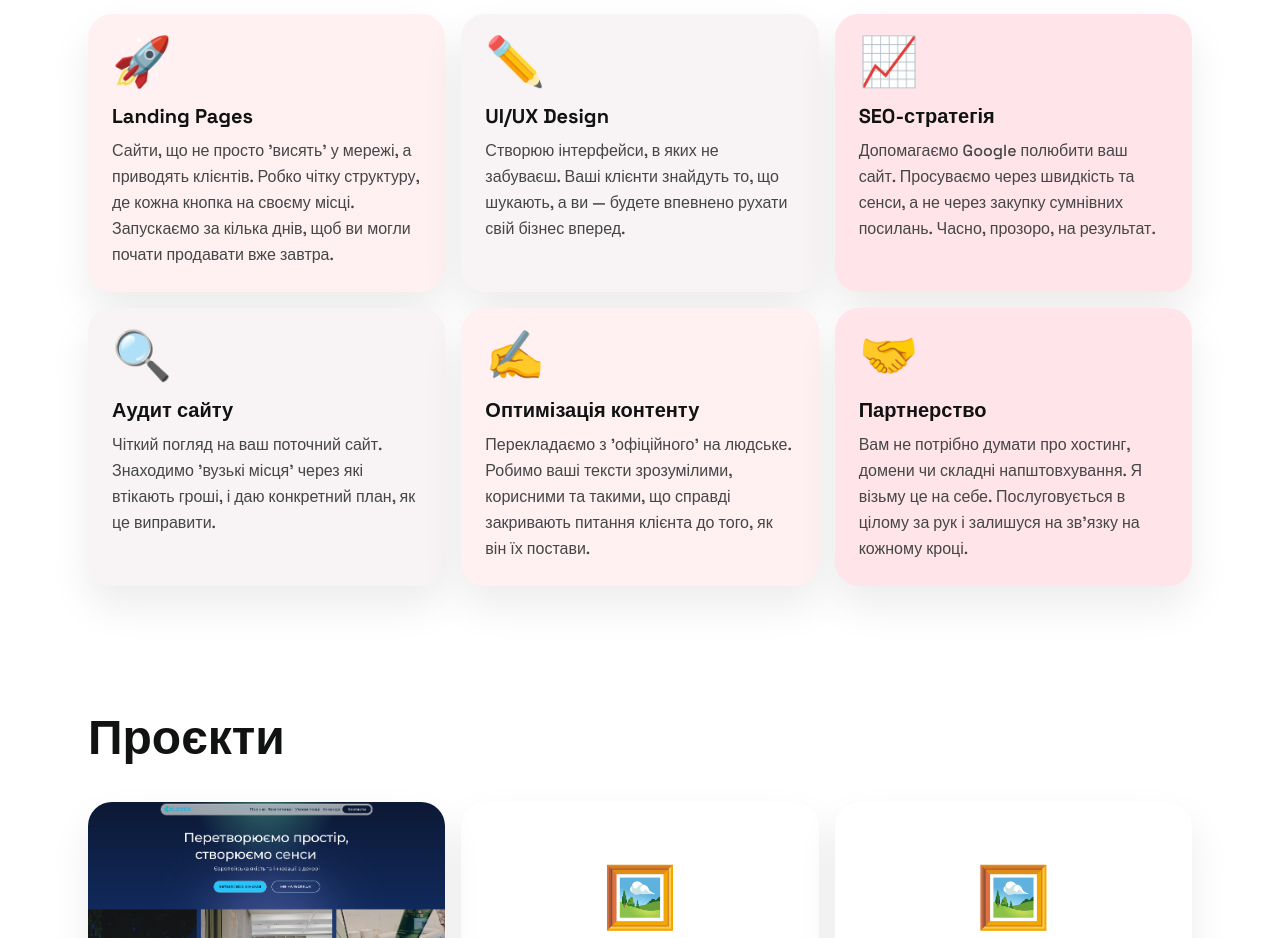
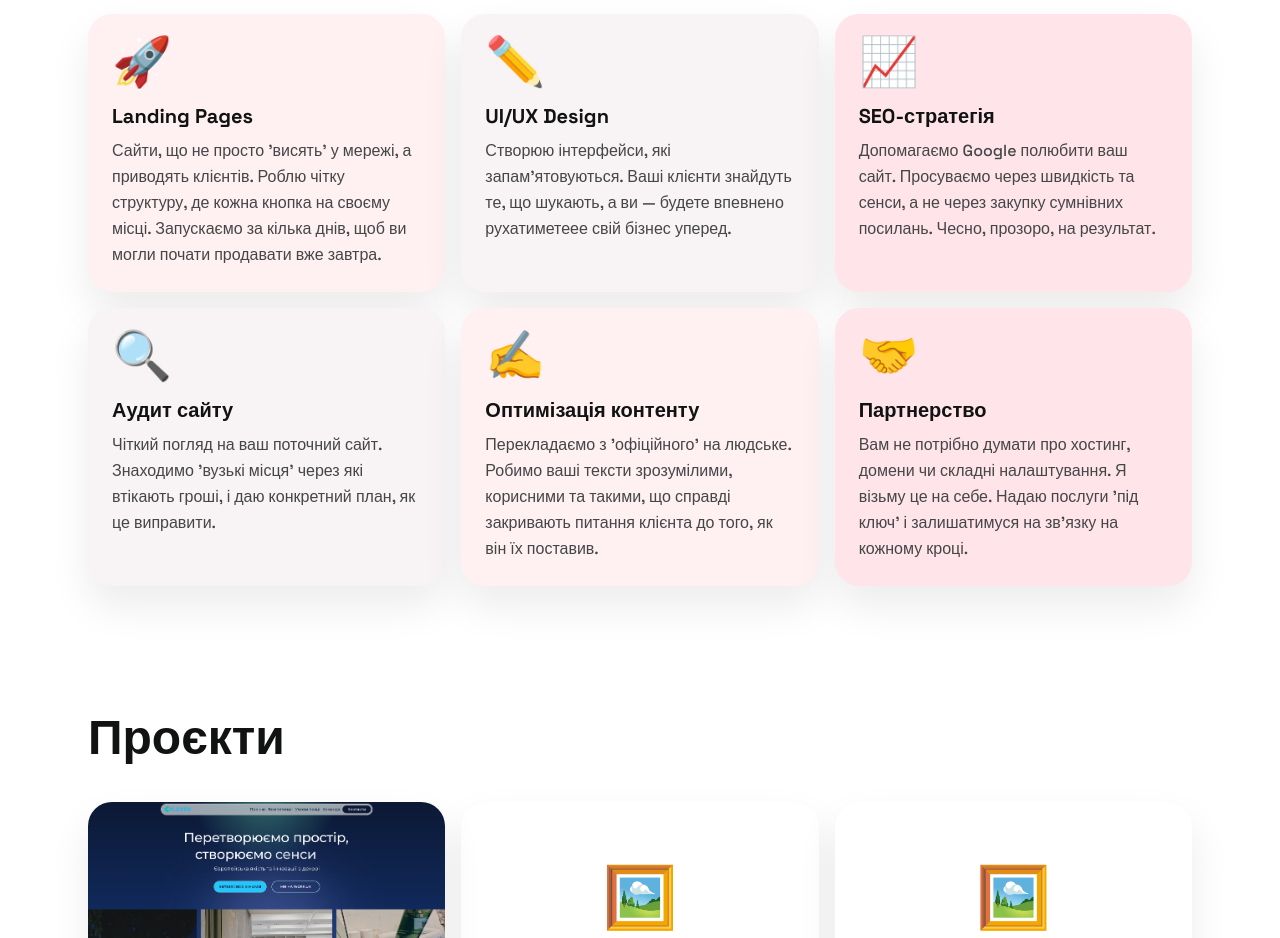
Before and after one commit to ratatoskodessa-boop/mysite, a Next.js app: page / in a window 1280 px wide. Shown: the part 1600-2538 px from the top of the page. Built offline with nearby package versions, Linux system fonts and the light colour scheme.

Commit message:
Fix typos in service descriptions

```diff
--- a/src/components/Services.tsx
+++ b/src/components/Services.tsx
@@ -8,19 +8,19 @@ const services = [
   {
     emoji: "🚀",
     title: "Landing Pages",
-    description: "Сайти, що не просто 'висять' у мережі, а приводять клієнтів. Робко чітку структуру, де кожна кнопка на своєму місці. Запускаємо за кілька днів, щоб ви могли почати продавати вже завтра.",
+    description: "Сайти, що не просто 'висять' у мережі, а приводять клієнтів. Роблю чітку структуру, де кожна кнопка на своєму місці. Запускаємо за кілька днів, щоб ви могли почати продавати вже завтра.",
     bg: "bg-[#fff0f2]",
   },
   {
     emoji: "✏️",
     title: "UI/UX Design",
-    description: "Створюю інтерфейси, в яких не забуваєш. Ваші клієнти знайдуть то, що шукають, а ви — будете впевнено рухати свій бізнес вперед.",
+    description: "Створюю інтерфейси, які запамʼятовуються. Ваші клієнти знайдуть те, що шукають, а ви — будете впевнено рухатиметеее свій бізнес уперед.",
     bg: "bg-[#f8f3f5]",
   },
   {
     emoji: "📈",
     title: "SEO-стратегія",
-    description: "Допомагаємо Google полюбити ваш сайт. Просуваємо через швидкість та сенси, а не через закупку сумнівних посилань. Часно, прозоро, на результат.",
+    description: "Допомагаємо Google полюбити ваш сайт. Просуваємо через швидкість та сенси, а не через закупку сумнівних посилань. Чесно, прозоро, на результат.",
     bg: "bg-[#ffe5ea]",
   },
   {
@@ -32,13 +32,13 @@ const services = [
   {
     emoji: "✍️",
     title: "Оптимізація контенту",
-    description: "Перекладаємо з 'офіційного' на людське. Робимо ваші тексти зрозумілими, корисними та такими, що справді закривають питання клієнта до того, як він їх постави.",
+    description: "Перекладаємо з 'офіційного' на людське. Робимо ваші тексти зрозумілими, корисними та такими, що справді закривають питання клієнта до того, як він їх поставив.",
     bg: "bg-[#fff0f2]",
   },
   {
     emoji: "🤝",
     title: "Партнерство",
-    description: "Вам не потрібно думати про хостинг, домени чи складні напштовхування. Я візьму це на себе. Послуговується в цілому за рук і залишуся на зв'язку на кожному кроці.",
+    description: "Вам не потрібно думати про хостинг, домени чи складні налаштування. Я візьму це на себе. Надаю послуги 'під ключ' і залишатимуся на зв'язку на кожному кроці.",
     bg: "bg-[#ffe5ea]",
   },
 ];
```
